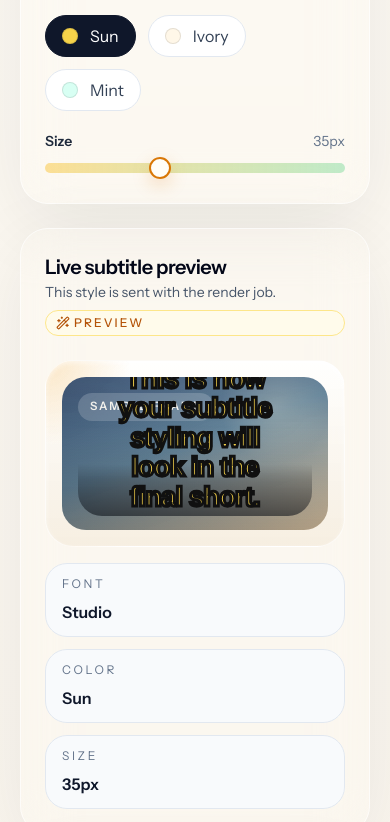
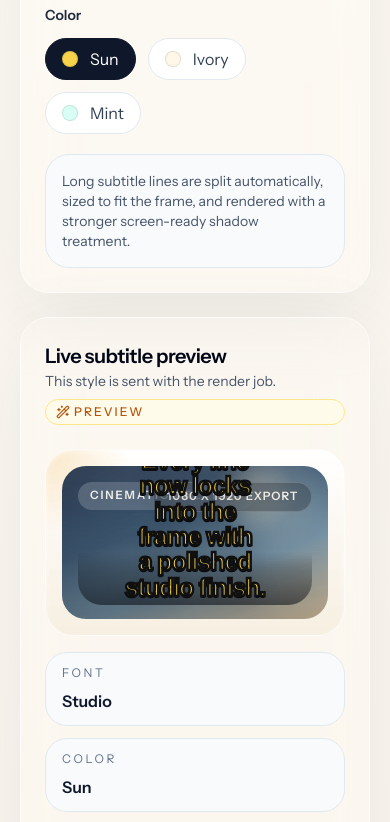
Before and after one commit to Sh1re-a/miscoshorts-ai, a React (Vite) app in the folder frontend/: page / in a window 390 px wide. Shown: the part 1606-2428 px from the top of the page. Built offline with nearby package versions, Linux system fonts and the light colour scheme.

Commit message:
feat: polish preview quality presentation

```diff
--- a/frontend/src/App.tsx
+++ b/frontend/src/App.tsx
@@ -38,7 +38,6 @@ type JobPayload = {
 type SubtitleStyle = {
   fontPreset: FontPreset
   colorPreset: ColorPreset
-  fontSize: number
 }
 
 type FontPreset = 'clean' | 'bold' | 'soft'
@@ -79,7 +78,18 @@ const colorPresets: Array<{ id: ColorPreset; label: string; text: string; stroke
 const defaultSubtitleStyle: SubtitleStyle = {
   fontPreset: 'clean',
   colorPreset: 'sun',
-  fontSize: 35,
+}
+
+const previewFontSizeByPreset: Record<FontPreset, string> = {
+  clean: 'clamp(1.55rem, 3.4vw, 2.4rem)',
+  bold: 'clamp(1.65rem, 3.6vw, 2.55rem)',
+  soft: 'clamp(1.5rem, 3.2vw, 2.3rem)',
+}
+
+const previewSubtitleByPreset: Record<FontPreset, string> = {
+  clean: 'Every line now locks into the frame with a polished studio finish.',
+  bold: 'High-impact captions hit hard and stay clean inside the shot.',
+  soft: 'Refined subtitles stay readable, balanced, and premium on screen.',
 }
 
 const apiKeyStorageKey = 'miscoshorts.apiKey'
@@ -323,7 +333,7 @@ function App() {
                   <Type className="h-5 w-5 text-amber-600" /> Subtitle style
                 </CardTitle>
                 <CardDescription className="text-slate-600">
-                  Keep it simple. Pick a font feel, a color, and a size.
+                  Pick the tone. The app now auto-fits subtitle scale and exports in a cleaner vertical quality profile.
                 </CardDescription>
               </CardHeader>
               <CardContent className="space-y-5">
@@ -373,23 +383,8 @@ function App() {
                   </div>
                 </div>
 
-                <div className="space-y-3">
-                  <div className="flex items-center justify-between">
-                    <Label htmlFor="fontSize">Size</Label>
-                    <span className="text-sm text-slate-500">{subtitleStyle.fontSize}px</span>
-                  </div>
-                  <input
-                    id="fontSize"
-                    type="range"
-                    min={24}
-                    max={56}
-                    step={2}
-                    value={subtitleStyle.fontSize}
-                    onChange={(event) =>
-                      setSubtitleStyle((current) => ({ ...current, fontSize: Number(event.target.value) }))
-                    }
-                    className="slider w-full"
-                  />
+                <div className="rounded-[24px] border border-slate-200 bg-slate-50 px-4 py-4 text-sm text-slate-600">
+                  Long subtitle lines are split automatically, sized to fit the frame, and rendered with a stronger screen-ready shadow treatment.
                 </div>
               </CardContent>
             </Card>
@@ -412,25 +407,27 @@ function App() {
                 <div className="preview-stage aspect-[16/10] rounded-[28px] border border-white/70 p-4 shadow-inner shadow-white/50">
                   <div className="preview-video-frame">
                     <div className="preview-video-overlay" />
-                    <div className="preview-kicker">Sample frame</div>
-                      <div className="preview-subtitle-shadow" />
+                    <div className="preview-kicker">Cinematic preview</div>
+                    <div className="preview-caption-chip">1080 x 1920 export</div>
+                    <div className="preview-subtitle-shadow" />
                     <div className="preview-subtitle-wrap">
                       <p
                         className="preview-subtitle"
                         style={{
                           fontFamily: activeFontPreset.stack,
-                            fontSize: `${Math.max(20, subtitleStyle.fontSize * 0.78)}px`,
+                          fontSize: previewFontSizeByPreset[subtitleStyle.fontPreset],
                           color: activeColorPreset.text,
-                          WebkitTextStroke: `3px ${activeColorPreset.stroke}`,
+                          WebkitTextStroke: `2.5px ${activeColorPreset.stroke}`,
+                          textShadow: `0 8px 22px rgba(15, 23, 42, 0.38), 0 2px 0 ${activeColorPreset.stroke}`,
                         }}
                       >
-                        This is how your subtitle styling will look in the final short.
+                        {previewSubtitleByPreset[subtitleStyle.fontPreset]}
                       </p>
                     </div>
                   </div>
                 </div>
 
-                <div className="grid gap-3 md:grid-cols-3">
+                <div className="grid gap-3 md:grid-cols-2 xl:grid-cols-4">
                   <div className="rounded-[22px] border border-slate-200 bg-slate-50 px-4 py-3">
                     <p className="text-xs uppercase tracking-[0.22em] text-slate-500">Font</p>
                     <p className="mt-2 font-semibold text-slate-900">{activeFontPreset.label}</p>
@@ -440,8 +437,12 @@ function App() {
                     <p className="mt-2 font-semibold text-slate-900">{activeColorPreset.label}</p>
                   </div>
                   <div className="rounded-[22px] border border-slate-200 bg-slate-50 px-4 py-3">
-                    <p className="text-xs uppercase tracking-[0.22em] text-slate-500">Size</p>
-                    <p className="mt-2 font-semibold text-slate-900">{subtitleStyle.fontSize}px</p>
+                    <p className="text-xs uppercase tracking-[0.22em] text-slate-500">Fit</p>
+                    <p className="mt-2 font-semibold text-slate-900">Auto</p>
+                  </div>
+                  <div className="rounded-[22px] border border-slate-200 bg-slate-50 px-4 py-3">
+                    <p className="text-xs uppercase tracking-[0.22em] text-slate-500">Export</p>
+                    <p className="mt-2 font-semibold text-slate-900">Full HD Vertical</p>
                   </div>
                 </div>
               </CardContent>
--- a/frontend/src/index.css
+++ b/frontend/src/index.css
@@ -117,33 +117,6 @@
   mask-image: radial-gradient(circle at center, black 42%, transparent 92%);
 }
 
-.slider {
-  appearance: none;
-  height: 10px;
-  border-radius: 9999px;
-  background: linear-gradient(90deg, rgba(251, 191, 36, 0.45), rgba(34, 197, 94, 0.28));
-  outline: none;
-}
-
-.slider::-webkit-slider-thumb {
-  appearance: none;
-  width: 22px;
-  height: 22px;
-  border-radius: 9999px;
-  background: #fffdf8;
-  border: 2px solid #d97706;
-  box-shadow: 0 6px 18px rgba(217, 119, 6, 0.22);
-}
-
-.slider::-moz-range-thumb {
-  width: 22px;
-  height: 22px;
-  border-radius: 9999px;
-  background: #fffdf8;
-  border: 2px solid #d97706;
-  box-shadow: 0 6px 18px rgba(217, 119, 6, 0.22);
-}
-
 .preview-stage {
   background:
     radial-gradient(circle at top left, rgba(249, 221, 176, 0.72), transparent 24%),
@@ -156,7 +129,8 @@
   overflow: hidden;
   border-radius: 24px;
   background:
-    linear-gradient(160deg, rgba(27, 54, 93, 0.9) 0%, rgba(52, 95, 125, 0.76) 45%, rgba(243, 180, 94, 0.42) 100%),
+    radial-gradient(circle at 72% 18%, rgba(255, 226, 175, 0.26), transparent 18%),
+    linear-gradient(160deg, rgba(20, 36, 61, 0.94) 0%, rgba(37, 68, 97, 0.88) 38%, rgba(86, 125, 151, 0.76) 66%, rgba(241, 181, 95, 0.44) 100%),
     linear-gradient(180deg, rgba(0, 0, 0, 0.12), transparent 36%);
 }
 
@@ -184,6 +158,23 @@
   backdrop-filter: blur(14px);
 }
 
+.preview-caption-chip {
+  position: absolute;
+  top: 1rem;
+  right: 1rem;
+  z-index: 1;
+  border: 1px solid rgba(255, 255, 255, 0.16);
+  border-radius: 9999px;
+  background: rgba(9, 14, 22, 0.26);
+  padding: 0.35rem 0.8rem;
+  font-size: 0.72rem;
+  font-weight: 600;
+  letter-spacing: 0.08em;
+  text-transform: uppercase;
+  color: rgba(255, 249, 239, 0.92);
+  backdrop-filter: blur(14px);
+}
+
 .preview-subtitle-wrap {
   position: absolute;
   right: 1.5rem;
@@ -206,11 +197,11 @@
 }
 
 .preview-subtitle {
-  max-width: 76%;
+  max-width: 68%;
   text-align: center;
   font-weight: 800;
-  line-height: 1.08;
-  letter-spacing: -0.03em;
+  line-height: 1.02;
+  letter-spacing: -0.04em;
   text-wrap: balance;
   margin: 0;
 }
```
